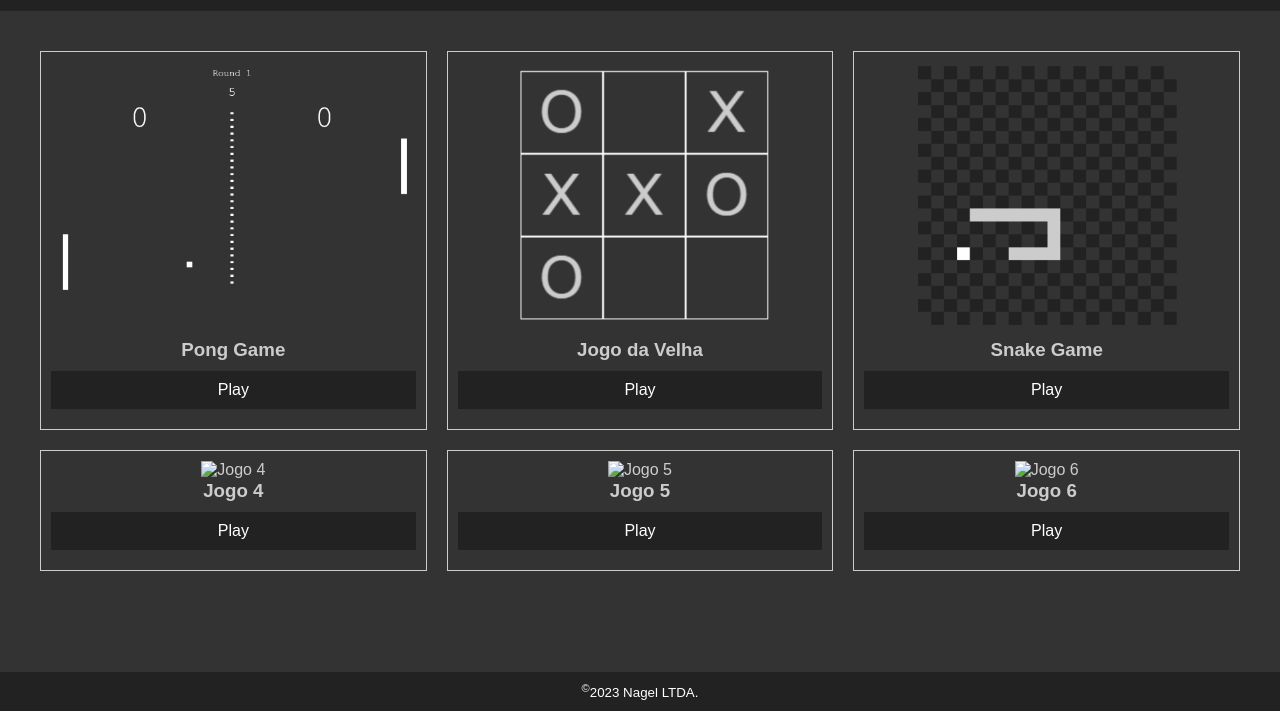
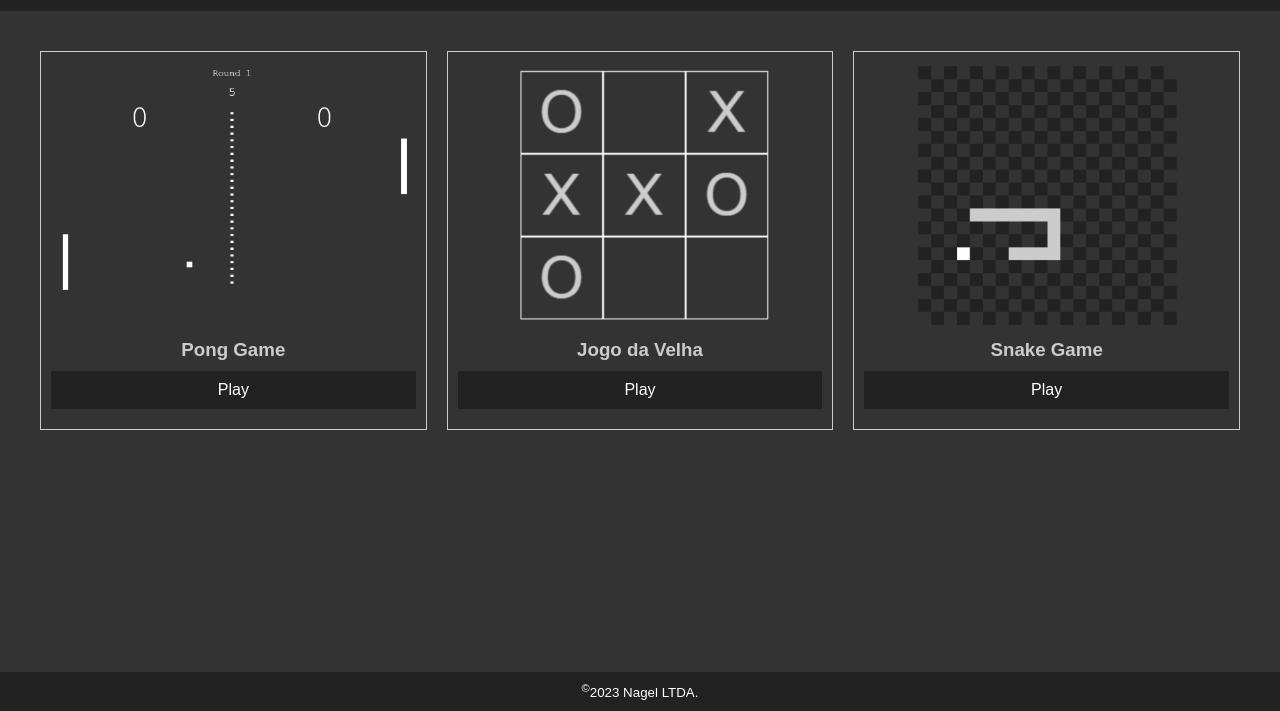
Before and after one commit to Nagel-P/Pedro-Nagel, a plain HTML site: page index.html in a window 1280 px wide. Shown: the part 89-800 px from the top of the page. Drawn offline with Linux system fonts and the light colour scheme.

Commit message:
Update index.html
finalização\indentação

```diff
--- a/index.html
+++ b/index.html
@@ -1,11 +1,13 @@
 <!DOCTYPE html>
 <html lang="pt-br">
+
 <head>
     <meta charset="UTF-8">
     <meta name="viewport" content="width=device-width, initial-scale=1.0">
     <title>ARCADE ARCHIVE - RETRO GAMES</title>
     <link rel="stylesheet" href="styles.css">
 </head>
+
 <body>
     <header>
         <h1>Arcade Archive</h1>
@@ -23,27 +25,11 @@
                 <h3>Jogo da Velha</h3>
                 <a href="jogodavelha.html" class="play-button">Play</a>
             </div>
-             <div class="game">
+            <div class="game">
                 <img src="201_Sem_Titulo_20231116224945.png" alt="Jogo 3">
                 <h3>Snake Game</h3>
                 <a href="snake.html" class="play-button">Play</a>
             </div>
-            <div class="game">
-                <img src="game4.jpg" alt="Jogo 4">
-                <h3>Jogo 4</h3>
-                <a href="pagina_jogo4.html" class="play-button">Play</a>
-            </div>
-            <div class="game">
-                <img src="game5.jpg" alt="Jogo 5">
-                <h3>Jogo 5</h3>
-                <a href="pagina_jogo5.html" class="play-button">Play</a>
-            </div>
-            <div class="game">
-                <img src="game6.jpg" alt="Jogo 6">
-                <h3>Jogo 6</h3>
-                <a href="pagina_jogo6.html" class="play-button">Play</a>
-            </div>
-
         </div>
     </main>
 
@@ -51,4 +37,5 @@
         <small><sup>&copy;</sup>2023 Nagel LTDA.</small>
     </footer>
 </body>
+
 </html>
```
